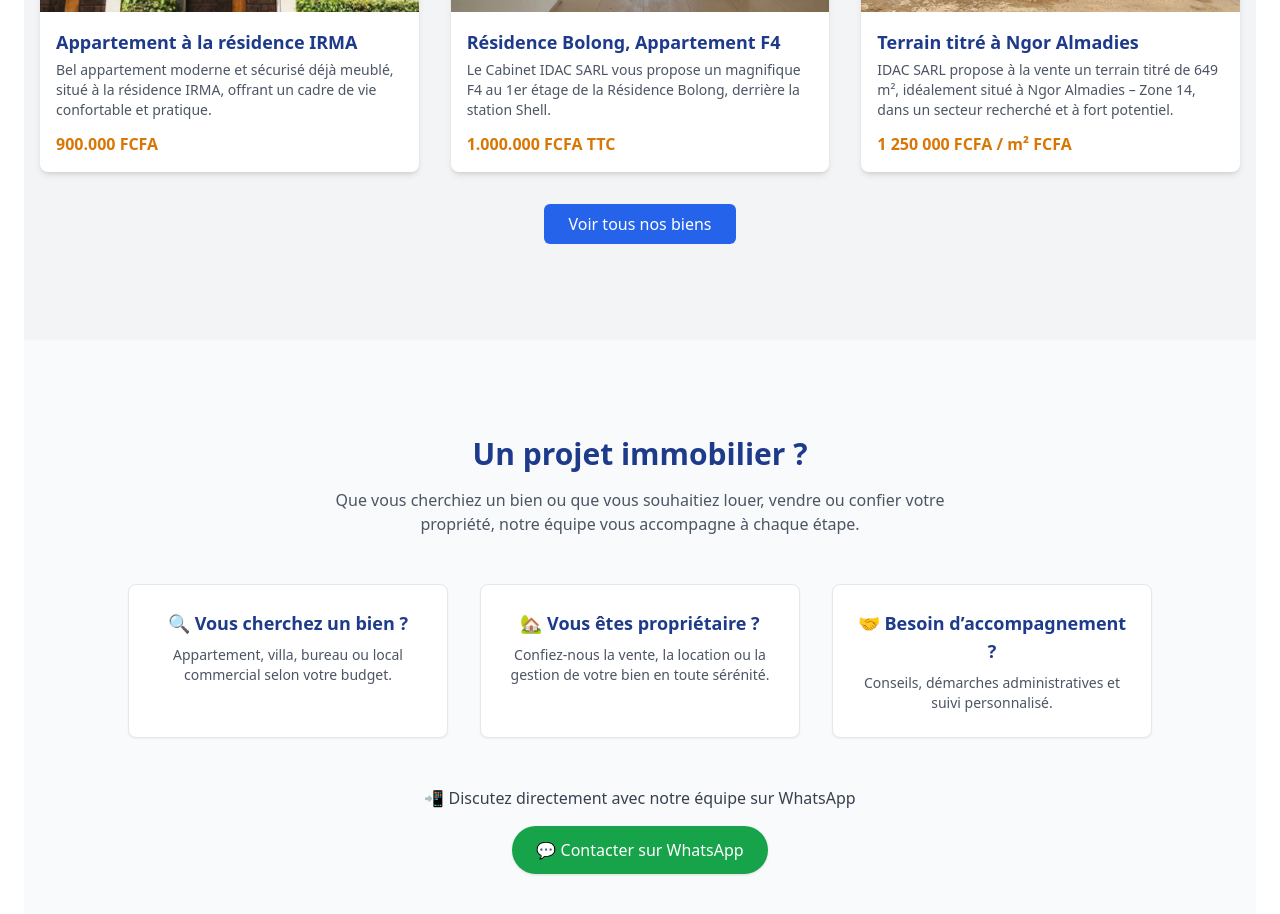
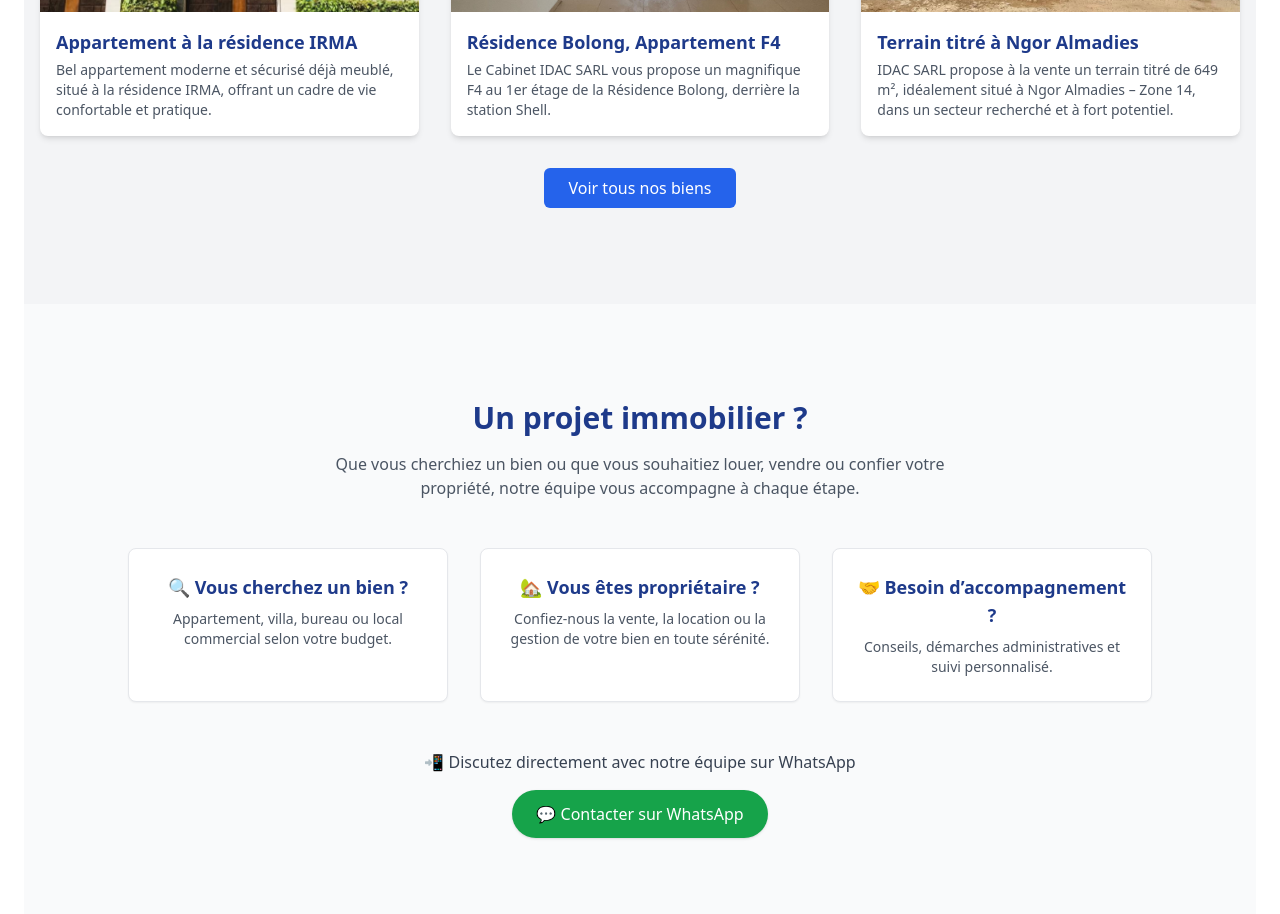
Before and after one commit to Snake582/Cabinet-IDAC-SARL, a Next.js app: page / in a window 1280 px wide. Shown: the part 1160-2074 px from the top of the page. Built offline with nearby package versions, Linux system fonts and the light colour scheme.

Commit message:
delete price in section biens

```diff
--- a/src/app/page.tsx
+++ b/src/app/page.tsx
@@ -114,21 +114,21 @@ const biens = [
     id: 1,
     title: 'Appartement à la résidence IRMA',
     description: 'Bel appartement moderne et sécurisé déjà meublé, situé à la résidence IRMA, offrant un cadre de vie confortable et pratique.',
-    price: '900.000 FCFA',
+    /* price: '900.000 FCFA', */
     image: '/images/appartement à la residence IRMA/WhatsApp-Image-2022-06-09-at-11.22.26-768x1024.jpeg',
   },
   {
     id: 4,
     title: 'Résidence Bolong, Appartement F4',
     description: 'Le Cabinet IDAC SARL vous propose un magnifique F4 au 1er étage de la Résidence Bolong, derrière la station Shell.',
-    price: '1.000.000 FCFA TTC',
+    /* price: '1.000.000 FCFA TTC', */
     image: '/images/PHOTO RESIDENCE BOLONG/IMG-20250812-WA0036.jpg',
   },
   {
     id: 3,
     title: 'Terrain titré à Ngor Almadies',
     description: 'IDAC SARL propose à la vente un terrain titré de 649 m², idéalement situé à Ngor Almadies – Zone 14, dans un secteur recherché et à fort potentiel.',
-    price: '1 250 000 FCFA / m² FCFA',
+    /* price: '1 250 000 FCFA / m² FCFA', */
     image: '/images/TERRAIN SAMASSA/WhatsApp Image 2026-01-07 at 09.29.33.jpeg',
   },
 ]
@@ -223,9 +223,9 @@ export default function Home() {
         <p className="text-gray-600 text-sm mt-1">
           {bien.description}
         </p>
-        <p className="mt-3 font-bold text-amber-600">
+        {/* <p className="mt-3 font-bold text-amber-600">
           {bien.price}
-        </p>
+        </p> */}
       </div>
     </div>
   ))}
```
